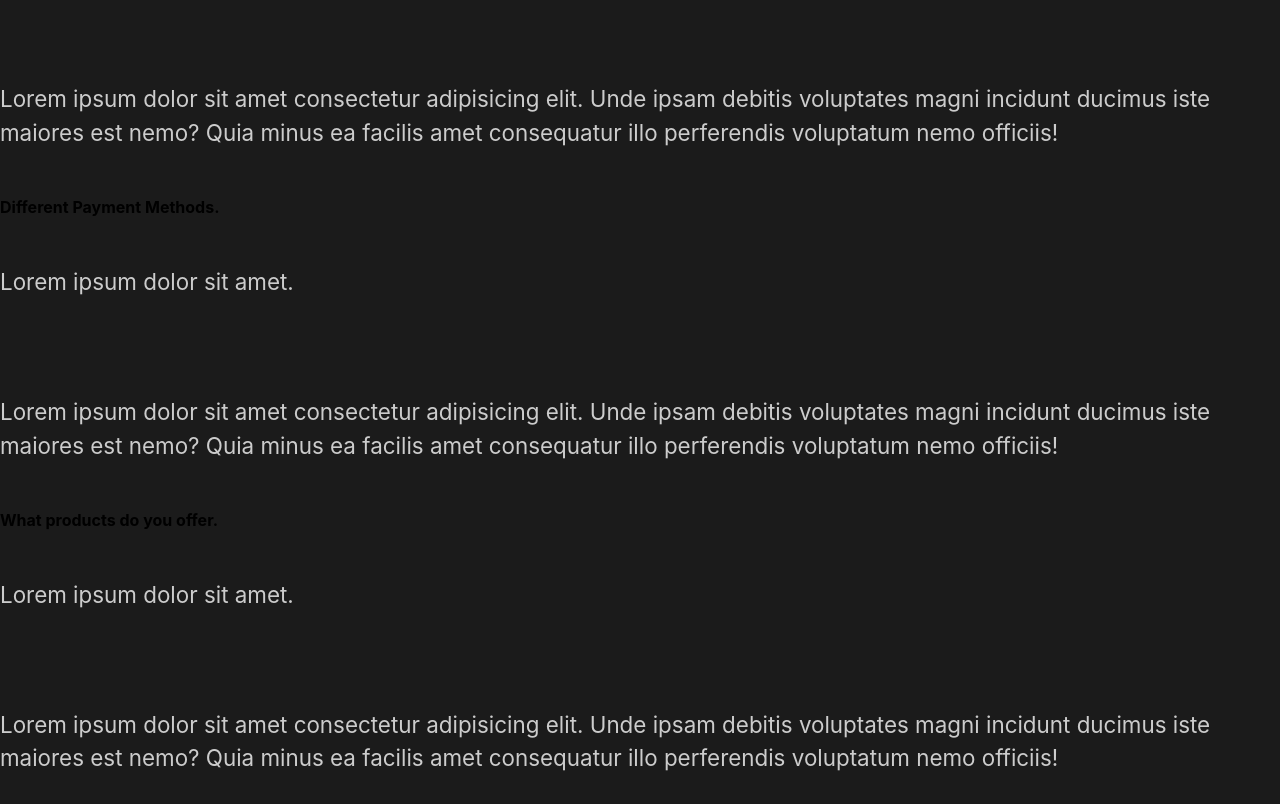
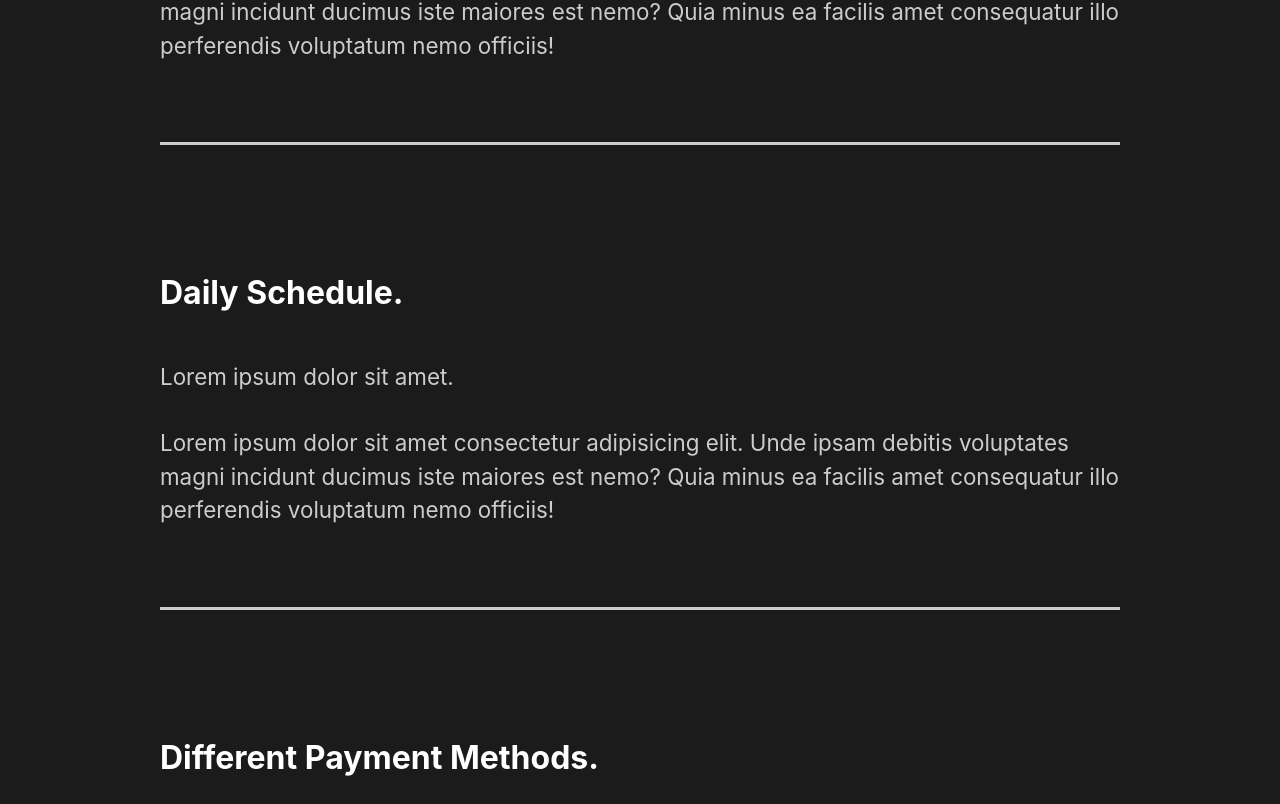
Before and after one commit to yuri-raiter/Capture-Portfolio, a React (Create React App) app: page / in a window 1280 px wide. Shown: the part 2576-3380 px from the top of the page. Built offline with nearby package versions, Linux system fonts and the light colour scheme.

Commit message:
styled faq section

```diff
--- a/src/components/AboutSection.js
+++ b/src/components/AboutSection.js
@@ -2,7 +2,6 @@
 
 import home1 from '../img/home1.png'
 
-import styled from 'styled-components'
 import { Wrapper, Description, Image, Hide } from '../styles'
 
 
--- a/src/components/FaqSection.js
+++ b/src/components/FaqSection.js
@@ -1,8 +1,11 @@
 import React from 'react'
+
+import styled from 'styled-components'
+import { Wrapper } from '../styles'
 
 const FaqSection = () => {
     return (
-        <div className="faq">
+        <Faq>
             <h2>Any questions <span>FAQ</span></h2>
             <div className="question">
                 <h4>How do I start?</h4>
@@ -10,6 +13,7 @@
                     <p>Lorem ipsum dolor sit amet.</p>
                     <p>Lorem ipsum dolor sit amet consectetur adipisicing elit. Unde ipsam debitis voluptates magni incidunt ducimus iste maiores est nemo? Quia minus ea facilis amet consequatur illo perferendis voluptatum nemo officiis!</p>
                 </div>
+                <div className="faq-line"></div>
             </div>
             <div className="question">
                 <h4>Daily Schedule.</h4>
@@ -17,6 +21,7 @@
                     <p>Lorem ipsum dolor sit amet.</p>
                     <p>Lorem ipsum dolor sit amet consectetur adipisicing elit. Unde ipsam debitis voluptates magni incidunt ducimus iste maiores est nemo? Quia minus ea facilis amet consequatur illo perferendis voluptatum nemo officiis!</p>
                 </div>
+                <div className="faq-line"></div>
             </div>
             <div className="question">
                 <h4>Different Payment Methods.</h4>
@@ -24,6 +29,7 @@
                     <p>Lorem ipsum dolor sit amet.</p>
                     <p>Lorem ipsum dolor sit amet consectetur adipisicing elit. Unde ipsam debitis voluptates magni incidunt ducimus iste maiores est nemo? Quia minus ea facilis amet consequatur illo perferendis voluptatum nemo officiis!</p>
                 </div>
+                <div className="faq-line"></div>
             </div>
             <div className="question">
                 <h4>What products do you offer.</h4>
@@ -31,9 +37,45 @@
                     <p>Lorem ipsum dolor sit amet.</p>
                     <p>Lorem ipsum dolor sit amet consectetur adipisicing elit. Unde ipsam debitis voluptates magni incidunt ducimus iste maiores est nemo? Quia minus ea facilis amet consequatur illo perferendis voluptatum nemo officiis!</p>
                 </div>
+                <div className="faq-line"></div>
             </div>
-        </div>
+        </Faq>
     )
 }
 
+const Faq = styled(Wrapper)`
+    display: block;
+
+    span {
+        display: block;
+    }
+
+    h2 {
+        padding-bottom: 2rem;
+        font-weight: lighter;
+    }
+
+    .faq-line {
+        background: #ccc;
+        height: 0.2rem;
+        margin: 2rem 0;
+        width: 100%;
+    }
+
+    .question {
+        padding: 3rem 0;
+        cursor: pointer
+    }
+
+    .answer {
+        padding: 2rem 0;
+
+        p {
+            padding: 1rem 0;
+        }
+    }
+`
+
+
+
 export default FaqSection
--- a/src/components/GlobalStyle.js
+++ b/src/components/GlobalStyle.js
@@ -42,6 +42,7 @@
 
     h4 {
         font-weight: bold;
+        font-size: 2rem;
     }
 
     a {
```
Also changed, not shown: 1 other file (tests, documents, lock files or other folders).
